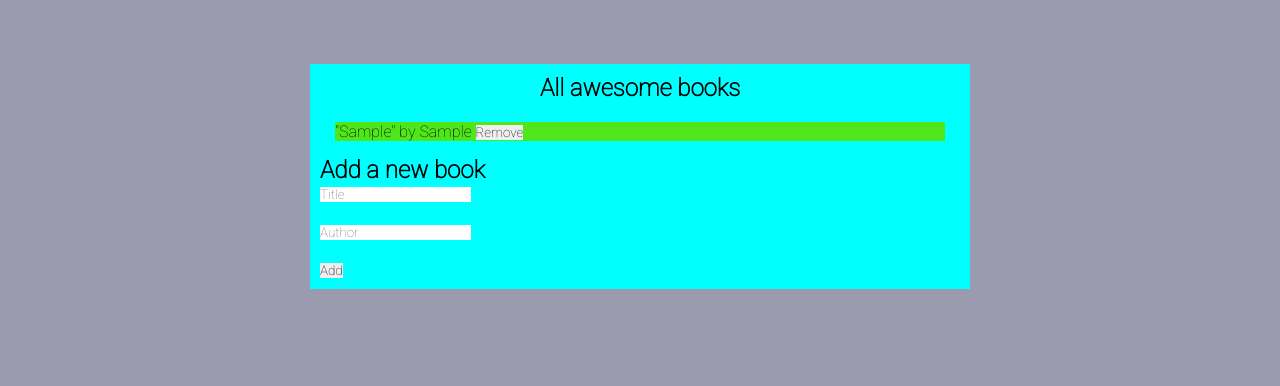
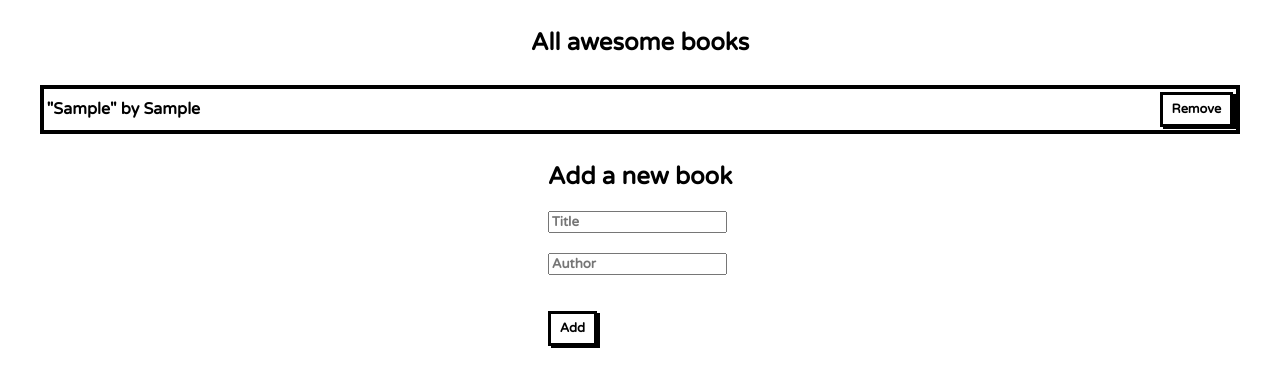
Before and after one commit to mryeminthu/Awesome-books, a website: page index.html in a window 1280 px wide. Both pictures are taken after typing "Sample", "Sample" into the empty fields and a click on the button "Add". Drawn offline with Linux system fonts and the light colour scheme.

Commit message:
Update styles

```diff
--- a/app.js
+++ b/app.js
@@ -25,9 +25,9 @@ class BookLibrary {
       const bookElement = document.createElement('div');
       bookElement.classList.add('book-entry');
       bookElement.innerHTML = `
-        <span class="book-title">"${book.title}"</span> by <span class="book-author">${book.author}</span>
+        "${book.title}" by ${book.author}
         <button class="remove-button" data-index="${index}">Remove</button>`;
-      bookElement.style.backgroundColor = index % 2 === 0 ? '#4fe71c' : '#C611D0';
+      bookElement.style.backgroundColor = index % 2 === 0 ? '#fff' : '#ababab';
       this.output.appendChild(bookElement);
     });
 
--- a/index.html
+++ b/index.html
@@ -12,7 +12,7 @@
 <body>
     <section class="book-section">
         <h1 class="awesome-title">All awesome books</h1>
-        <div id="output"></div>
+        <div class="container" id="output"></div>
         <div class="form-group">
             <h2>Add a new book</h2>
             <form>
--- a/styles.css
+++ b/styles.css
@@ -1,25 +1,54 @@
+/* Universal Selectors */
+
+@import url('https://fonts.googleapis.com/css2?family=Varela+Round&display=swap');
+
 * {
-    margin: 0;
-    padding: 0;
-    border: none;
-    font-family: 'Roboto', sans-serif;
+  box-sizing: border-box;
+  font-family: 'Varela Round', sans-serif;
+  font-weight: 600;
 }
-body {
-    background-color: rgba(127, 127, 154, 0.776);
+
+button {
+  display: flex;
+  background-color: white;
+  padding: 0.5em 0.7em 0.5em 0.7em;
+  align-content: center;
+  border: 3px solid #000;
+  box-shadow: 3px 2px #000;
+  font-size: 0.8em;
 }
+
+hr {
+  width: 60%;
+  border: 1px solid #ababab;
+  border-radius: 6px;
+  margin: 0.5em 0em 0.5em 0em;
+}
+
 .book-section {
-    background-color: aqua;
-    width: 50%;
-    margin: 5% auto;
-    padding: 10px;
+  display: flex;
+  flex-direction: column;
+  align-items: center;
 }
-.awesome-title {
-    text-align: center;
-    margin-bottom: 5px;;
+
+.container {
+  display: flex;
+  flex-wrap: nowrap;
+  flex-direction: column;
+  height: 100%;
+  width: 95%;
+  align-items: center;
+  gap: 5px;
+  border: 4px solid #000;
+  margin: 0.5em 0em 0.5em 0em;
 }
-#output {
-    padding: 15px;
+
+.book-entry {
+  display: flex;
+  flex-wrap: nowrap;
+  height: 100%;
+  width: 100%;
+  padding: 0.2em;
+  align-items: center;
+  justify-content: space-between;
 }
-.form-group {
-    margin: 0 auto;
-}
```
